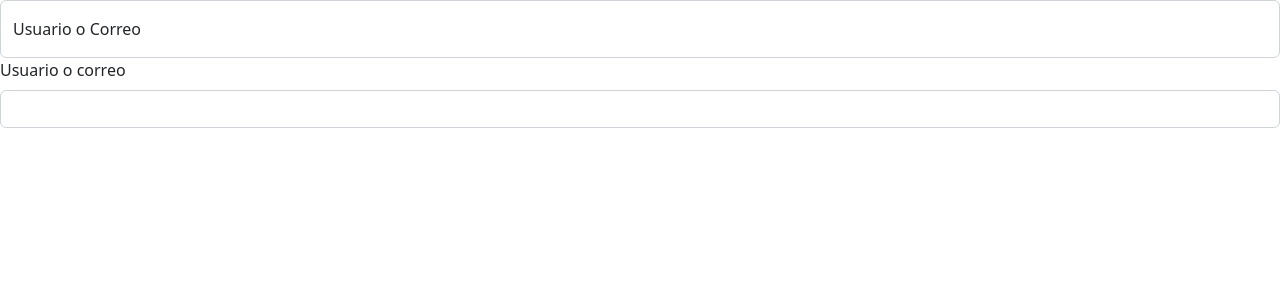
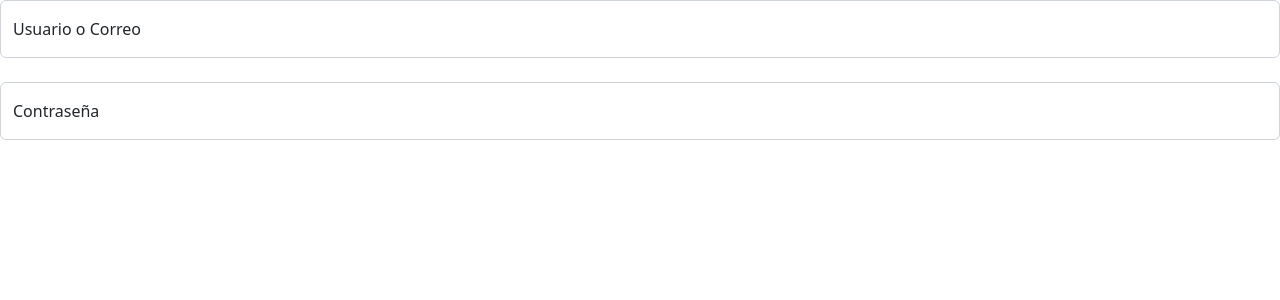
Before and after one commit to alejandraSMT/Proyecto-PW-G05, a React (Create React App) app: page / in a window 1280 px wide. Shown: the top 300 px of the page. Built offline with nearby package versions, Linux system fonts and the light colour scheme.

Commit message:
Cambios en css floating label

```diff
--- a/package.json
+++ b/package.json
@@ -10,7 +10,7 @@
     "react": "^18.2.0",
     "react-bootstrap": "^2.7.4",
     "react-dom": "^18.2.0",
-    "react-scripts": "5.0.1",
+    "react-scripts": "^5.0.1",
     "web-vitals": "^2.1.4"
   },
   "scripts": {
--- a/src/pages/login/components/login_field.js
+++ b/src/pages/login/components/login_field.js
@@ -6,19 +6,17 @@ function LogInField(){
     return(
         <Form>
             <Form.Group controlId = 'user-email_input'>
-                <FloatingLabel label = "Usuario o Correo" className='input'>
+                <FloatingLabel label = "Usuario o Correo">
                     <Form.Control type = "text" placeholder = 'Usuario o Correo'>
                     </Form.Control>
                 </FloatingLabel>
             </Form.Group>
-
+            <br></br>
             <Form.Group controlId = 'password_input'>
-                <Form.Label>
-                    Usuario o correo
-                </Form.Label>
-
-                <Form.Control type = "password">
-                </Form.Control>
+                <FloatingLabel label = "Contraseña">
+                    <Form.Control type = "password" placeholder = 'Contraseña'>
+                    </Form.Control>
+                </FloatingLabel>
             </Form.Group>
         </Form>
     );
--- a/src/pages/login/login.css
+++ b/src/pages/login/login.css
@@ -1,3 +1,9 @@
-.input:focus {
+.form-control:focus + .form-label{
     color: red;
 }
+
+input:focus + label {
+    top: -18px;
+    scale: 1.05;
+    color: purple;
+}
```
Also changed, not shown: 1 other file (tests, documents, lock files or other folders).
